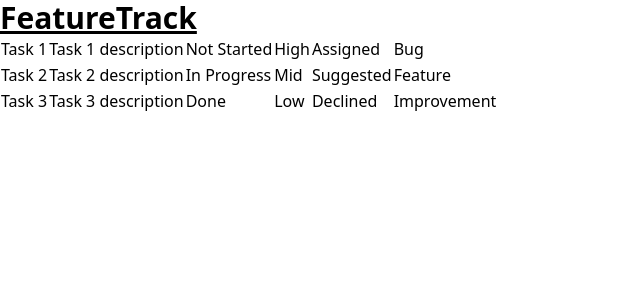
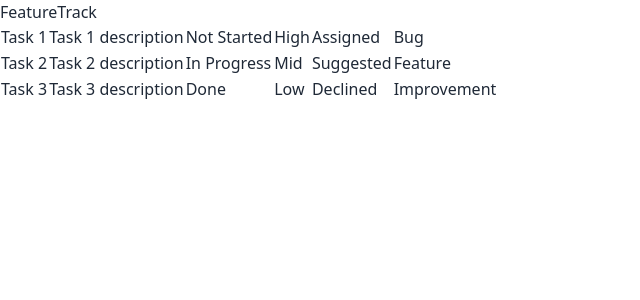
Before and after one commit to nbur4556/featuretrack, a Vue app: page / in a window 1280 px wide. Shown: the top 300 px of the page, without its empty margins (0-640 px from the left). Built offline with nearby package versions, Linux system fonts and the light colour scheme.

Commit message:
install daisyui

```diff
--- a/package.json
+++ b/package.json
@@ -28,6 +28,7 @@
     "@vue/test-utils": "^2.4.5",
     "@vue/tsconfig": "^0.5.1",
     "autoprefixer": "^10.4.19",
+    "daisyui": "^4.11.1",
     "eslint": "^8.57.0",
     "eslint-plugin-vue": "^9.23.0",
     "jsdom": "^24.0.0",
--- a/src/views/HomeView.vue
+++ b/src/views/HomeView.vue
@@ -8,7 +8,7 @@ const tasks: Array<Task> = sampleData as Array<Task>
 
 <template>
   <main>
-    <h1 class="text-3xl font-bold underline">FeatureTrack</h1>
+    <h1>FeatureTrack</h1>
 
     <TaskTable v-bind:tasks="tasks" />
   </main>
--- a/tailwind.config.js
+++ b/tailwind.config.js
@@ -4,5 +4,5 @@ export default {
   theme: {
     extend: {},
   },
-  plugins: [],
+  plugins: [require('daisyui')],
 }
```
Also changed, not shown: 1 other file (tests, documents, lock files or other folders).
